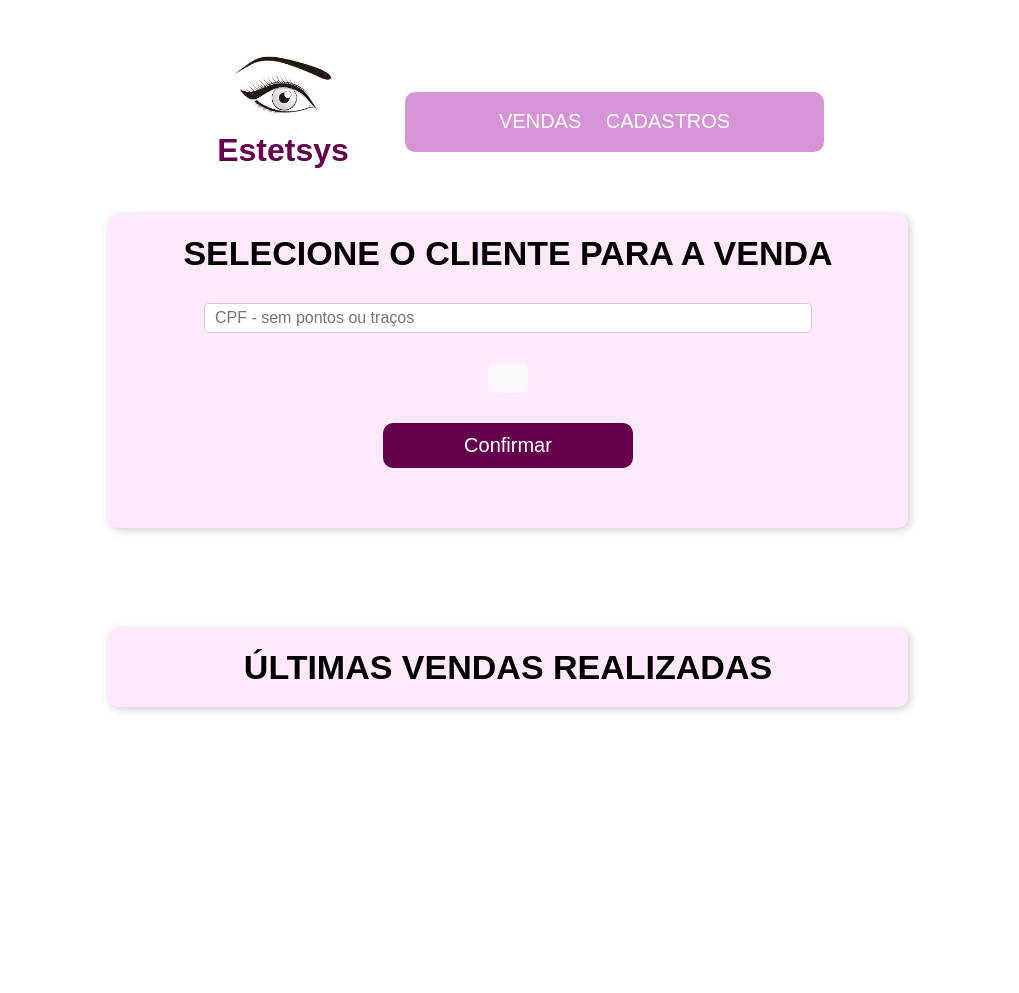
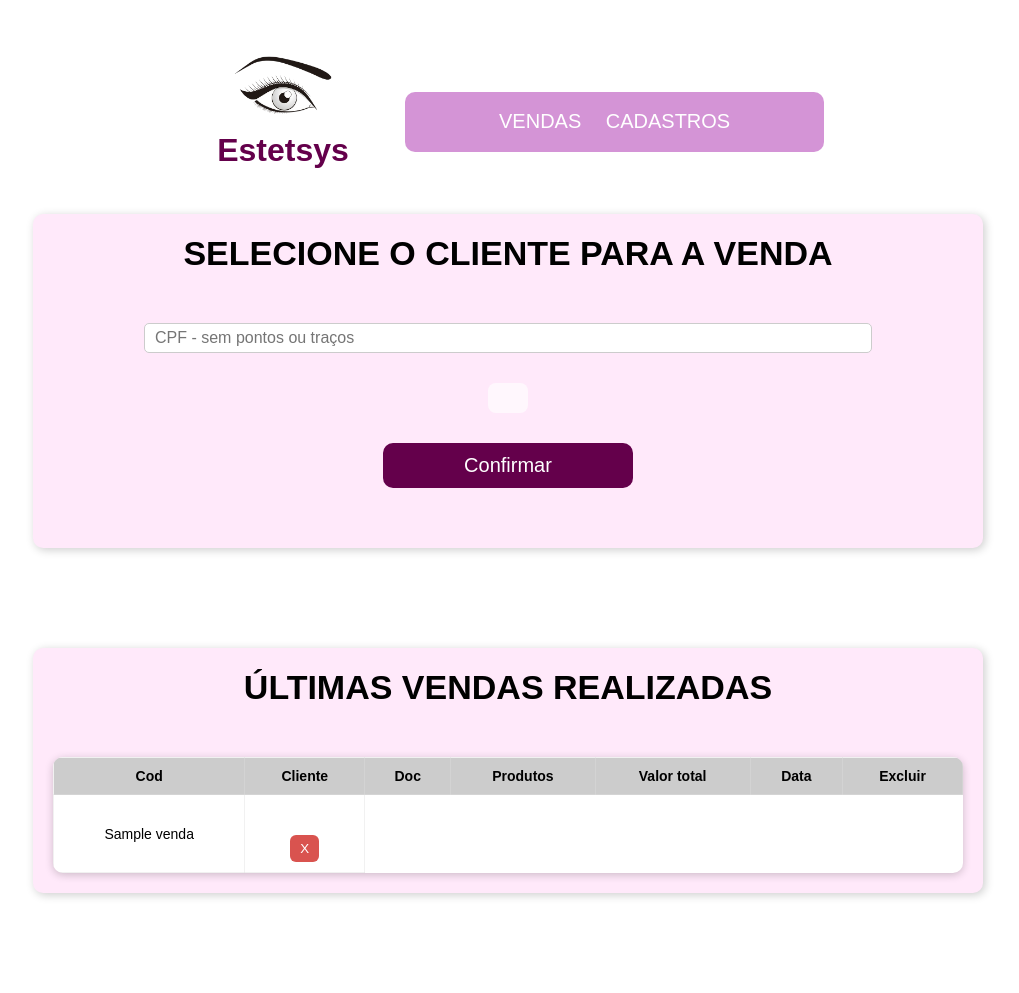
Before and after one commit to OscarDonato/Projeto-Integrado-1-EstSys, a Flask app: page /vendas in a window 1280 px wide. Shown: the whole page, without its empty margins (132-1151 px from the left). Before the commit the page ends 712 px from the top, so only its background shows below. Run offline with Flask 3, Linux system fonts and the light colour scheme; a database or web service that is not in the repository returns one stand-in record (values such as "Sample title"); some libraries are stand-ins or nearby versions.

Commit message:
Finalizado estrutura geral / registro de carrinho e vendas

```diff
--- a/main.py
+++ b/main.py
@@ -10,8 +10,15 @@ app.secret_key = '19i320od$'  # permite que o frontend chame o backend, especial
 # teste commit
 # Rotas das páginas
 
-# carrinho = []
-# cliente = []
+DB_HOST = "localhost"
+DB_NAME = "estetsys"
+DB_USER = "estetsys"
+DB_PASS = "estetsys"
+
+# Função para conectar ao banco de dados do Estetsys como
+def get_db_connection():
+    conn = psycopg2.connect(host=DB_HOST, database=DB_NAME, user=DB_USER, password=DB_PASS)
+    return conn
 
 @app.route('/')
 def index():
@@ -32,8 +39,15 @@ def dir_cadastro_servicos():
 
 @app.route('/vendas')
 def dir_vendas():
-    return render_template('vendas.html')
+    conn = get_db_connection()
+    cur = conn.cursor()
 
+    cur.execute("SELECT VND_CODIGO, VND_NOMECLI, VND_DOC, VND_NOMEPRD, VND_TOTAL, TO_CHAR(VND_DATA, 'YYYY-MM-DD HH24:MI') FROM VENDAS WHERE d_e_l_e_t_ IS NULL ORDER BY VND_DATA DESC;")
+    vendas = cur.fetchall()
+
+    cur.close()
+    conn.close()
+    return render_template('vendas.html', rows=vendas)
 
 ##################################################################################################################################################
 ##################################################################################################################################################
@@ -41,15 +55,7 @@ def dir_vendas():
 ##################################################################################################################################################
 # Configurações do banco de dados
 
-DB_HOST = "localhost"
-DB_NAME = "estetsys"
-DB_USER = "estetsys"
-DB_PASS = "estetsys"
 
-# Função para conectar ao banco de dados do Estetsys como
-def get_db_connection():
-    conn = psycopg2.connect(host=DB_HOST, database=DB_NAME, user=DB_USER, password=DB_PASS)
-    return conn
 
 # Função para determinar o CLI_CODIGO MÁXIMO
 
@@ -517,6 +523,26 @@ def get_max_vndcod():
     cur.close()
     return last_vndcod
 
+@app.route('/dlt_venda', methods=['POST'])
+def dlt_venda():
+    codigo = request.form.get('codigo')
+
+    conn = get_db_connection()
+    cur = conn.cursor()
+
+    try:
+        cur.execute("UPDATE VENDAS SET D_E_L_E_T_ = %s WHERE VND_CODIGO = %s;", ('*', codigo))
+        conn.commit()
+        return redirect(url_for("dir_vendas"))
+
+    except Exception as e:
+        conn.rollback()
+        return render_template("vendas.html",alert = f"Erro ao excluir produto: {e}")
+
+    finally:
+        cur.close()
+        conn.close()
+
 @app.route('/submit_carrinho', methods = ['POST'])
 def submit_carrinho():
     valor_total = 0
@@ -534,37 +560,38 @@ def submit_carrinho():
         nome = i[1].replace(' ', '_') + '_qt'
         qt = request.form.get(nome)
         LsCart[-1]+=str(qt) # concatena qt à string do item em LsCart
-        print(LsCart)
         valor_total += float(i[3])*float(qt)
 
     bigStrCart = ', '.join(LsCart) # para ficar ["nome1 | preço1 | quantidade1","nome2 | preço2 | quantidade2" .... ]
-    print(bigStrCart)
 
-    ad_vnd_cod = get_max_vndcod()
+    ad_vnd_cod = get_max_vndcod()+1
     vnd_cliente = cliente[3]
     vnd_nomecli = cliente[1]
     vnd_tel = cliente[2]
     vnd_doc = cliente[0]
-
-    agora = datetime.now()
-    data_formatada = agora.strftime('%Y-%m-%d %H:%M:%S')
 
     conn = get_db_connection()
     cur = conn.cursor()
 
 # Precisa fazer na query um ALTER TABLE VENDAS ADD VND_DATA DATE
 # Formato da data: YYYY-MM-DD hh:mm:ss
-    cur.execute("""INSERT INTO VENDAS (VND_CODIGO, VND_CLIENTE, VND_NOMECLI, VND_TEL, VND_DOC,
-                VND_PRODUTO, VND_NOMEPRD, VND_TOTAPRD, VND_DATA, D_E_L_E_T_, R_E_C_N_O_,
-                R_E_C_D_E_L_) VALUES ( %s, %s, %s, %s, %s, %s, %s, NULL, 1, NULL);
-                """,(ad_vnd_cod,vnd_cliente,vnd_nomecli,vnd_tel,vnd_doc,bigStrCart,valor_total,data_formatada))
+    try:
+        cur.execute("""INSERT INTO VENDAS (VND_CODIGO, VND_CLIENTE, VND_NOMECLI, VND_TEL, VND_DOC,
+                    VND_NOMEPRD, VND_TOTAL, D_E_L_E_T_, R_E_C_N_O_,
+                    R_E_C_D_E_L_) VALUES ( %s, %s, %s, %s, %s, %s, %s, NULL, 1, NULL);
+                    """,(ad_vnd_cod, vnd_cliente, vnd_nomecli, str(vnd_tel), vnd_doc, bigStrCart, valor_total))
+        conn.commit()
+        return redirect(url_for("dir_vendas"))
 
-    conn.close()
-    cur.close()
+    except Exception as e:
+        conn.rollback()
+        print("Erro ao inserir venda:", e)
+        return jsonify({"Erro": str(e)})
 
-    session.clear()
-
-    return jsonify({"valor_total":valor_total})
+    finally:
+        conn.close()
+        cur.close()
+        session.clear()
 
 
 if __name__ == '__main__':
--- a/static/styles.css
+++ b/static/styles.css
@@ -255,7 +255,7 @@ header nav {
   background-color: #ffe9fa;
   padding: 20px;
   border-radius: 10px;
-  width: 800px;
+  width: 950px;
   height: auto;
   box-shadow: 2px 2px 10px rgba(0, 0, 0, 0.2);
   flex-direction: column;
@@ -276,6 +276,7 @@ header nav {
 
 .cad h2{
   font-size: 34px;
+  margin-bottom: 50px;
 }
 
 .cad h3 {
--- a/templates/vendas.html
+++ b/templates/vendas.html
@@ -44,13 +44,15 @@
             <h2>ÚLTIMAS VENDAS REALIZADAS</h2>
 
             <!-- Precisa fazer aqui aparecerem as vendas do BD -->
-            <!-- <table class="display_table">
+            <table class="display_table">
               <thead>
                 <tr>
+                  <th>Cod</th>
                   <th>Cliente</th>
+                  <th>Doc</th>
                   <th>Produtos</th>
-                  <th>Total</th>
-                  <th></th>
+                  <th>Valor total</th>
+                  <th>Data</th>
                   <th>Excluir</th>
                 </tr>
               </thead>
@@ -60,17 +62,22 @@
                   {% for item in row %}
                     <td>{{ item }}</td>
                   {% endfor %}
-                    <td class="dltitem-btn"><form method="POST" action="/dlt_cliente">
-                      <input type="hidden" name="codigo" value="{{ row[1] }}">
+                    <td class="spec"><form method="POST" action="/dlt_venda">
+                      <input type="hidden" name="codigo" value="{{ row[0] }}">
                         <button type="submit" class="delete-btn">X</button>
                         </form>
                     </td>
                 </tr>
                 {% endfor %}
               </tbody>
-            </table> -->
+            </table>
           </section>
         </div>
     </div>
+    {% if alert %}
+      <script class="alert">
+          alert("{{ alert }}");
+      </script>
+    {% endif %}
   </body>
 </html>
```
